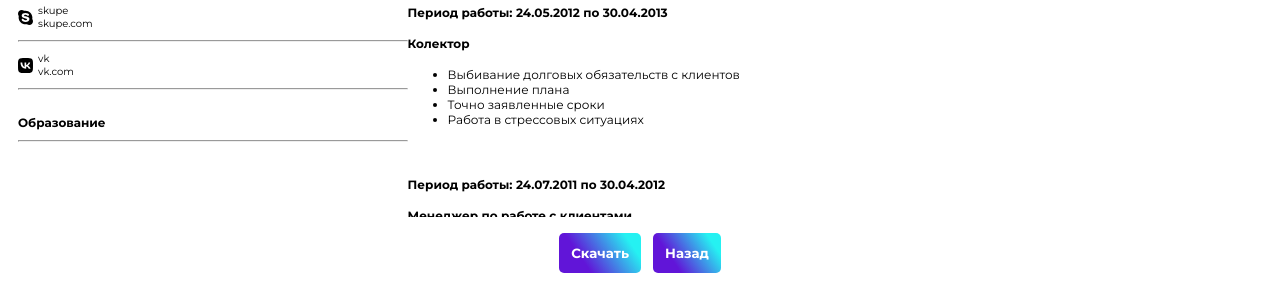
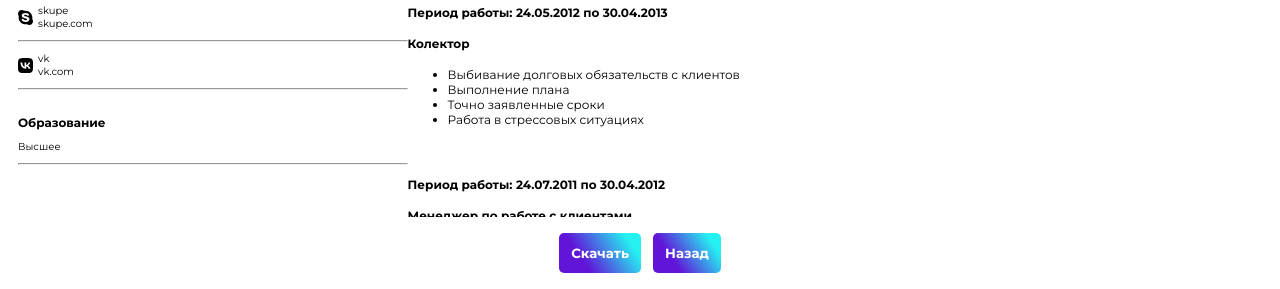
Before and after one commit to TheJimmyLogan/ResumeBuilder, a plain HTML site: page resume.html in a window 1280 px wide. Shown: the part 511-800 px from the top of the page. Drawn offline with Linux system fonts and the light colour scheme.

Commit message:
start bis resume

```diff
--- a/resume.html
+++ b/resume.html
@@ -62,6 +62,8 @@
                     <div class="education">
                         <h2>Образование</h2>
                     </div>
+
+                    <p>Высшее</p>
 
 
                     <hr>
```
